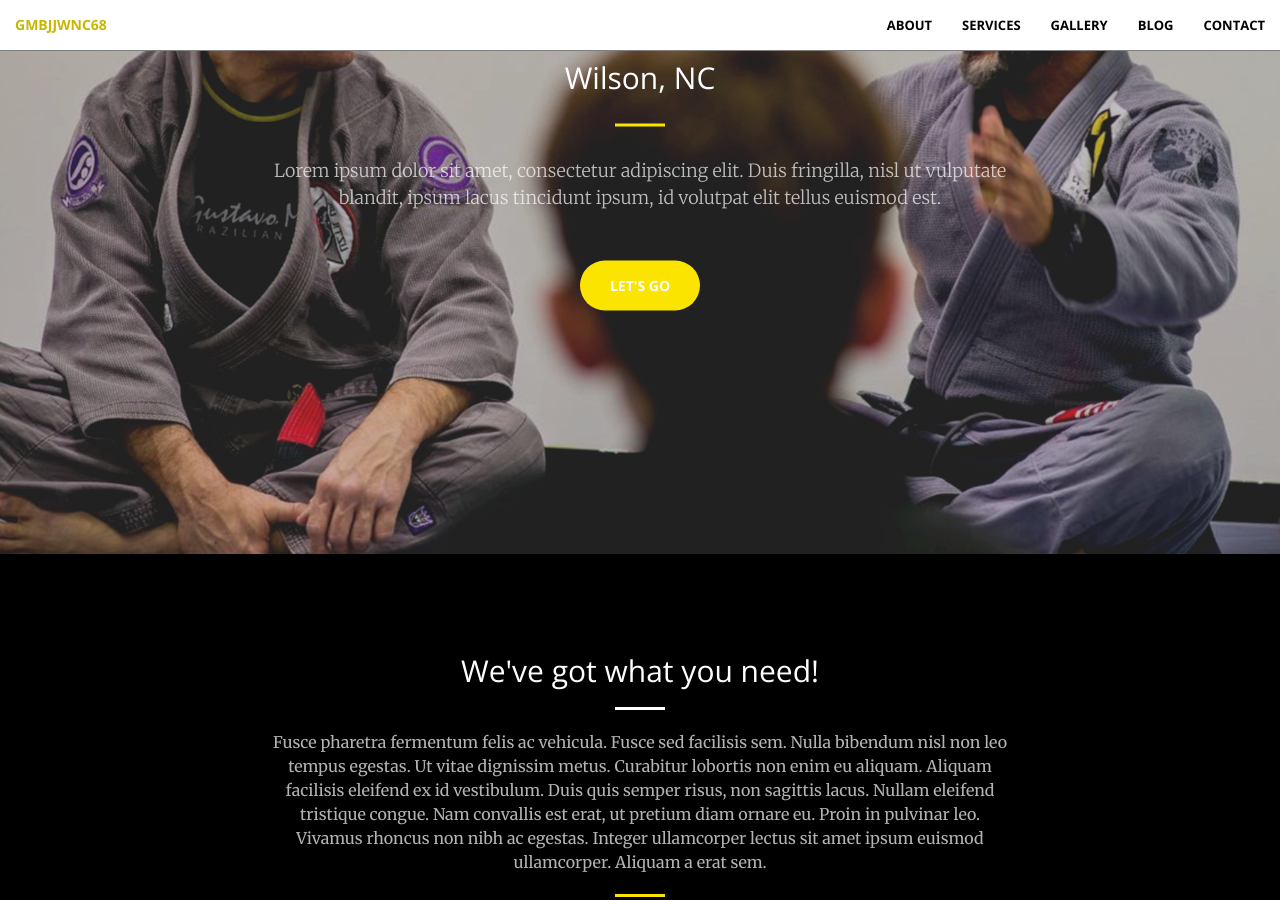
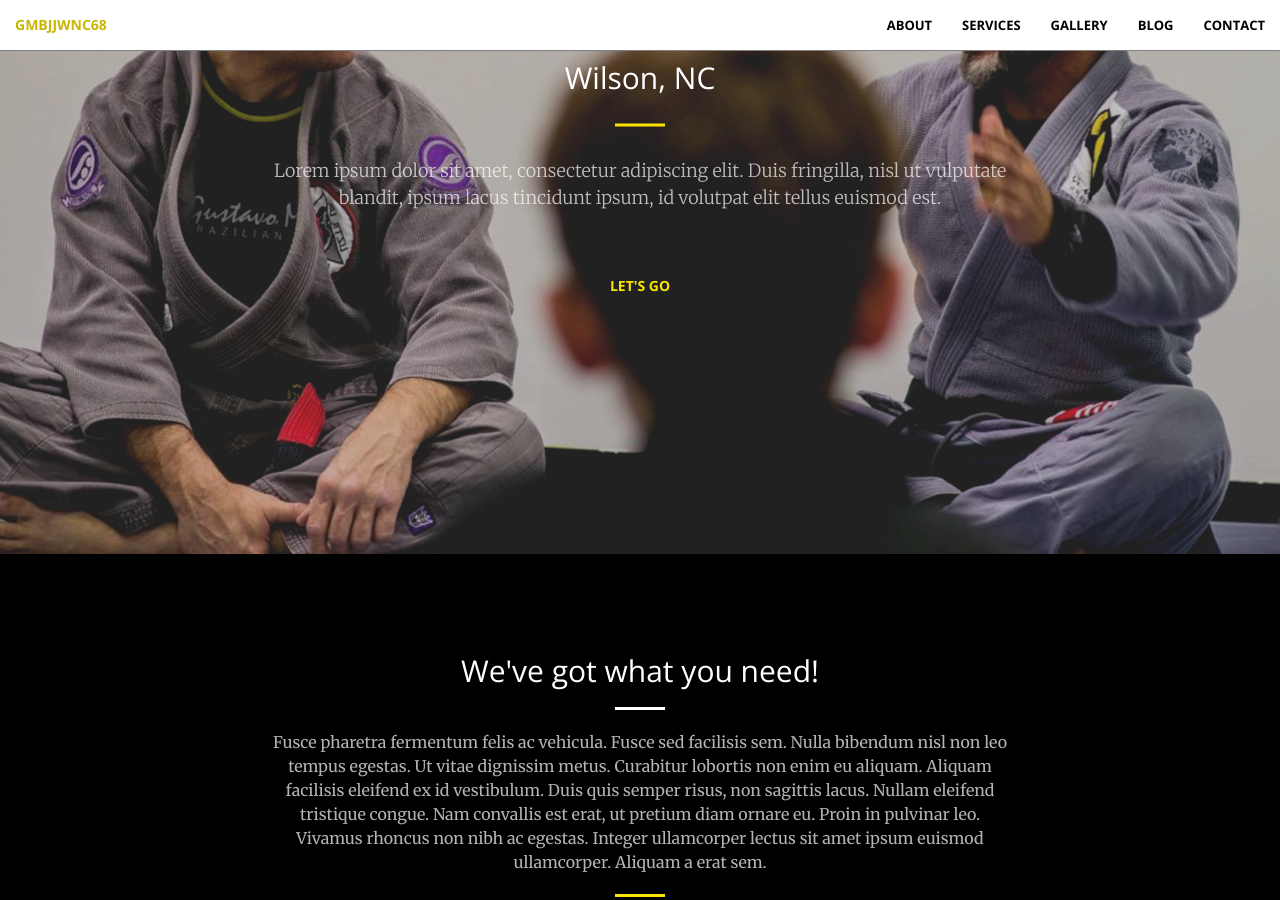
Before and after one commit to gmbjjwnc68/gmbjjwnc68.github.io, a Jekyll site: the page built from index.html, in a window 1280 px wide and 900 px high, scrolled down 346 px. Built offline with Jekyll 4.4.1, drawn with Linux system fonts in a browser that asks for light colours.

```diff
--- a/_includes/header.html
+++ b/_includes/header.html
@@ -5,7 +5,7 @@
             <h2>Wilson, NC</h2>
             <hr>
             <p>Lorem ipsum dolor sit amet, consectetur adipiscing elit. Duis fringilla, nisl ut vulputate blandit, ipsum lacus tincidunt ipsum, id volutpat elit tellus euismod est.</p>
-            <a href="#about" class="btn btn-primary btn-xl page-scroll">LET'S GO</a>
+            <a href="#about" class="btn btn-dark btn-xl page-scroll">LET'S GO</a>
         </div>
     </div>
 </header>
```
